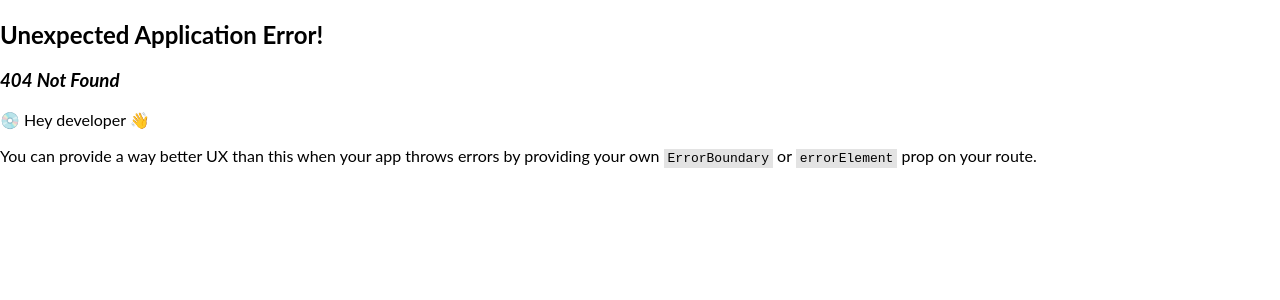
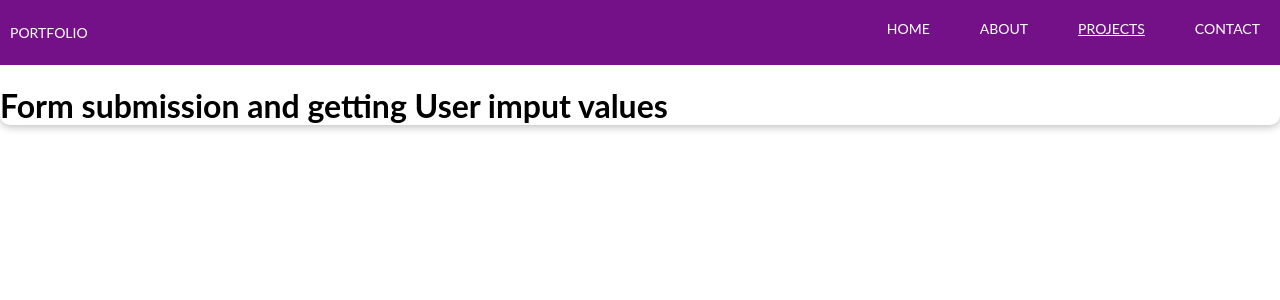
Before and after one commit to LiviaGitHub/learning-react-and-javaScript, a React (Create React App) app: page /projects/project-detail/form-submission in a window 1280 px wide. Before the commit this address had no page. Shown: the top 300 px of the page. Built offline with nearby package versions, Linux system fonts and the light colour scheme.

Commit message:
more leranings

```diff
--- a/src/App.js
+++ b/src/App.js
@@ -5,6 +5,7 @@ import { ProjectsPage } from './components/projects/index.jsx';
 import { DestructuringArraysPage } from './components/projects/project-detail/destructuring-arrays/index.jsx';
 import { DestructuringObjectsPage } from './components/projects/project-detail/destructuring-objects/index.jsx';
 import { HandleSideEffectsPage } from './components/projects/project-detail/handle-side-effects/index.jsx';
+import { FormSubmissionPage } from './components/projects/project-detail/form-submission/index.jsx';
 
 import { createBrowserRouter, RouterProvider } from 'react-router-dom';
 import ErrorBoundary from './components/error/ErrorBoundary.js';
@@ -17,6 +18,7 @@ const router = createBrowserRouter([
   { path: '/projects/project-detail/destructuring-arrays', element: <DestructuringArraysPage /> },
   { path: '/projects/project-detail/destructuring-objects', element: <DestructuringObjectsPage /> },
   { path: '/projects/project-detail/handle-side-effects', element: <HandleSideEffectsPage /> },
+  { path: '/projects/project-detail/form-submission', element: <FormSubmissionPage /> },
 ]);
 
 export const App = () => {
--- a/src/components/projects/index.jsx
+++ b/src/components/projects/index.jsx
@@ -28,6 +28,12 @@ export const ProjectsPage = () => {
             Handling Side Effects, Using Reducers and Using the Context API
           </a>
         </li>
+
+        <li>
+          <a href='/projects/project-detail/form-submission'>
+            Form submission and getting User imput values
+          </a>
+        </li>
       </ul>
     </div>
   );
--- /dev/null
+++ b/src/components/projects/project-detail/form-submission/index.jsx
@@ -0,0 +1,12 @@
+import React from 'react';
+import { Header } from '../../../header';
+
+export const FormSubmissionPage = () => {
+
+  return (
+    <div className='home-container'>
+      <Header />
+      <h1>Form submission and getting User imput values</h1>
+    </div>
+  );
+};
```
